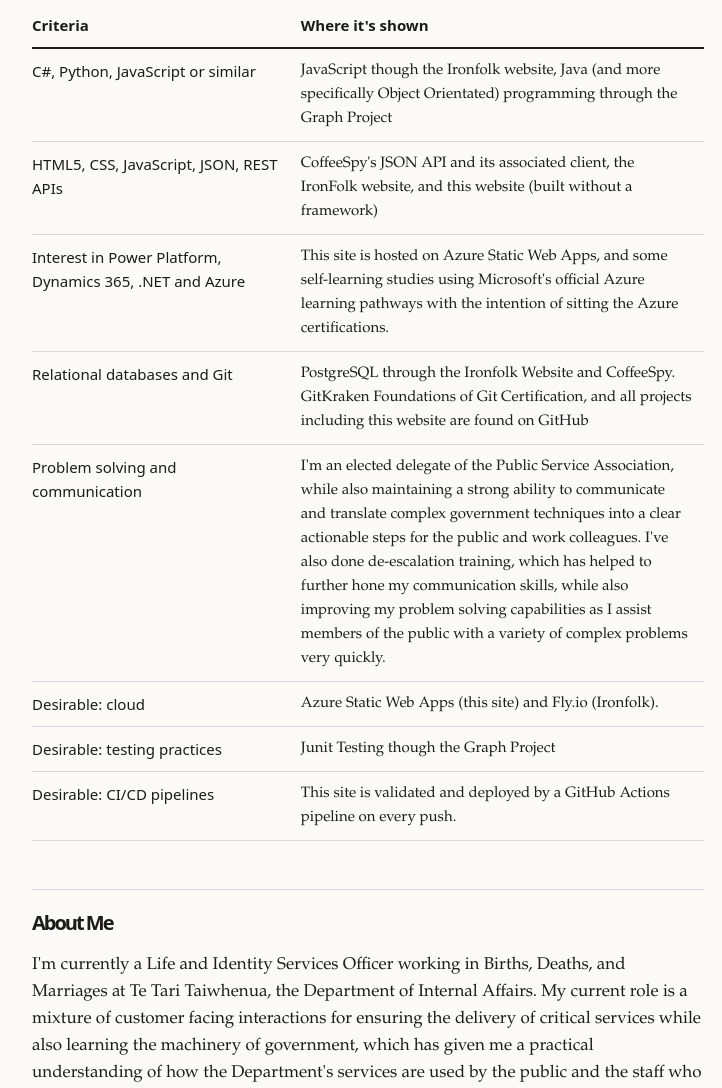
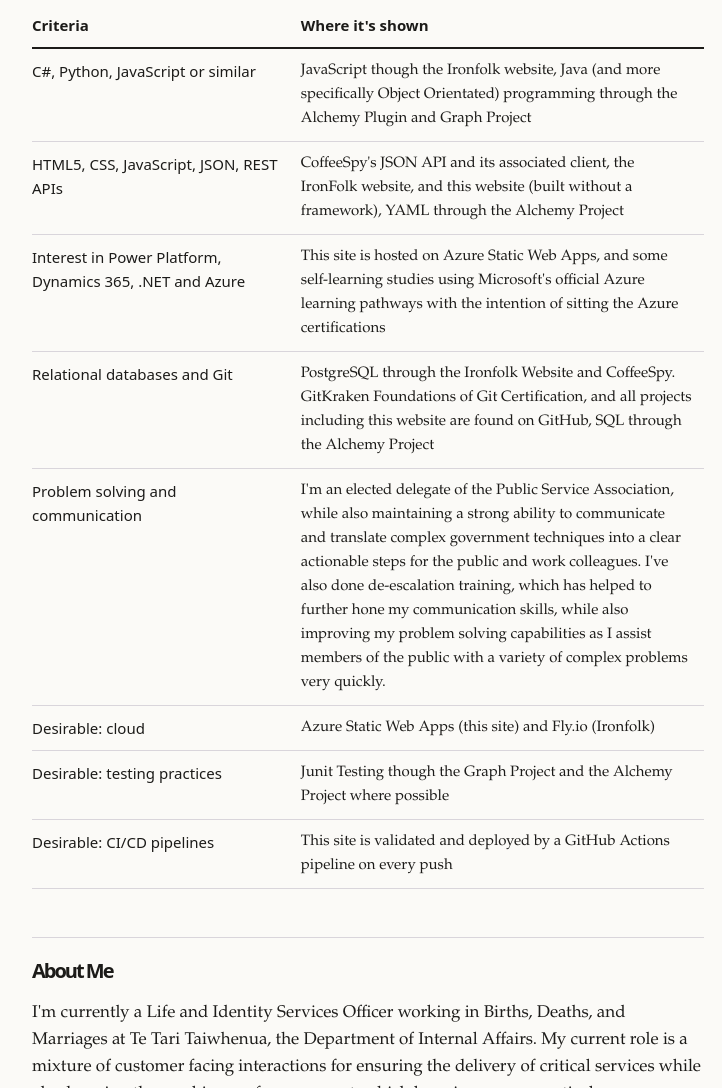
Before and after one commit to Quartz563/dia-portfolio, a website: page site/index.html in a window 1280 px wide. Shown: the part 1710-2798 px from the top of the page, without its empty margins (272-994 px from the left). Drawn offline with Linux system fonts and the light colour scheme.

Commit message:
fix(html) adjust evidence table to include new evidence from the alchemy page

```diff
--- a/site/index.html
+++ b/site/index.html
@@ -119,14 +119,14 @@
                         <th scope="row">C#, Python, JavaScript or similar</th>
                         <td>
                             JavaScript though the Ironfolk website, Java (and more specifically Object Orientated)
-                            programming through the Graph Project
+                            programming through the Alchemy Plugin and Graph Project
                         </td>
                     </tr>
                     <tr>
                         <th scope="row">HTML5, CSS, JavaScript, JSON, REST APIs</th>
                         <td>
                             CoffeeSpy's JSON API and its associated client, the IronFolk website, and this website
-                            (built without a framework)
+                            (built without a framework), YAML through the Alchemy Project
                         </td>
                     </tr>
                     <tr>
@@ -134,14 +134,15 @@
                         <td>
                             This site is hosted on Azure Static Web Apps, and some self-learning studies using
                             Microsoft's official Azure learning pathways with the intention of sitting the Azure
-                            certifications.
+                            certifications
                         </td>
                     </tr>
                     <tr>
                         <th scope="row">Relational databases and Git</th>
                         <td>
                             PostgreSQL through the Ironfolk Website and CoffeeSpy. GitKraken Foundations of Git
-                            Certification, and all projects including this website are found on GitHub
+                            Certification, and all projects including this website are found on GitHub, SQL through the
+                            Alchemy Project
                         </td>
                     </tr>
                     <tr>
@@ -155,17 +156,17 @@
                     </tr>
                     <tr>
                         <th scope="row">Desirable: cloud</th>
-                        <td>Azure Static Web Apps (this site) and Fly.io (Ironfolk).</td>
+                        <td>Azure Static Web Apps (this site) and Fly.io (Ironfolk)</td>
                     </tr>
                     <tr>
                         <th scope="row">Desirable: testing practices</th>
                         <td>
-                            Junit Testing though the Graph Project
+                            Junit Testing though the Graph Project and the Alchemy Project where possible
                         </td>
                     </tr>
                     <tr>
                         <th scope="row">Desirable: CI/CD pipelines</th>
-                        <td>This site is validated and deployed by a GitHub Actions pipeline on every push.</td>
+                        <td>This site is validated and deployed by a GitHub Actions pipeline on every push</td>
                     </tr>
                 </tbody>
             </table>
```
